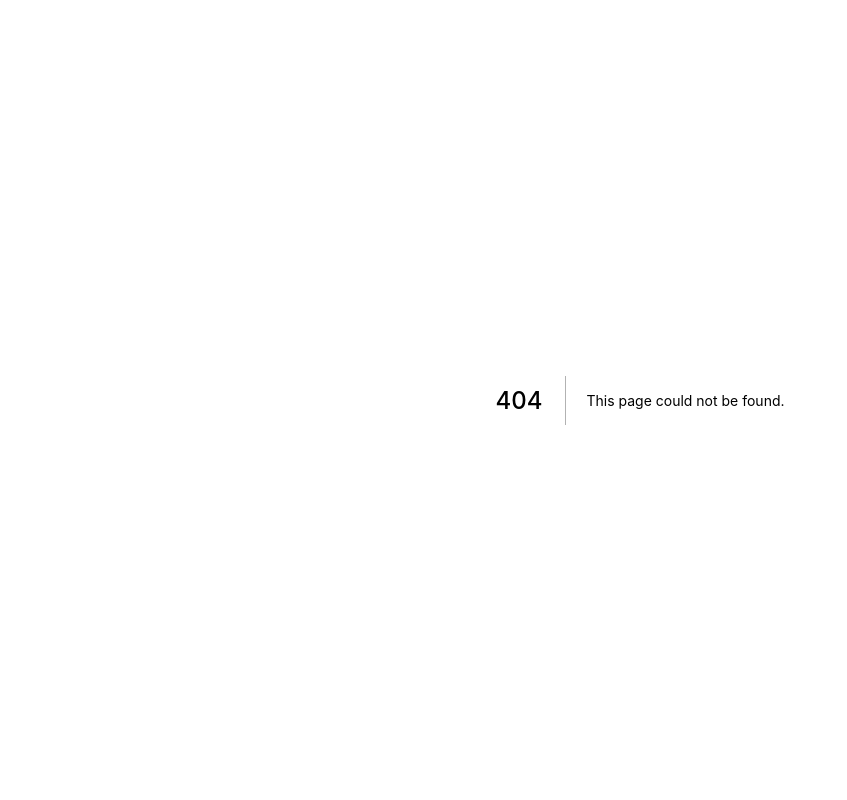
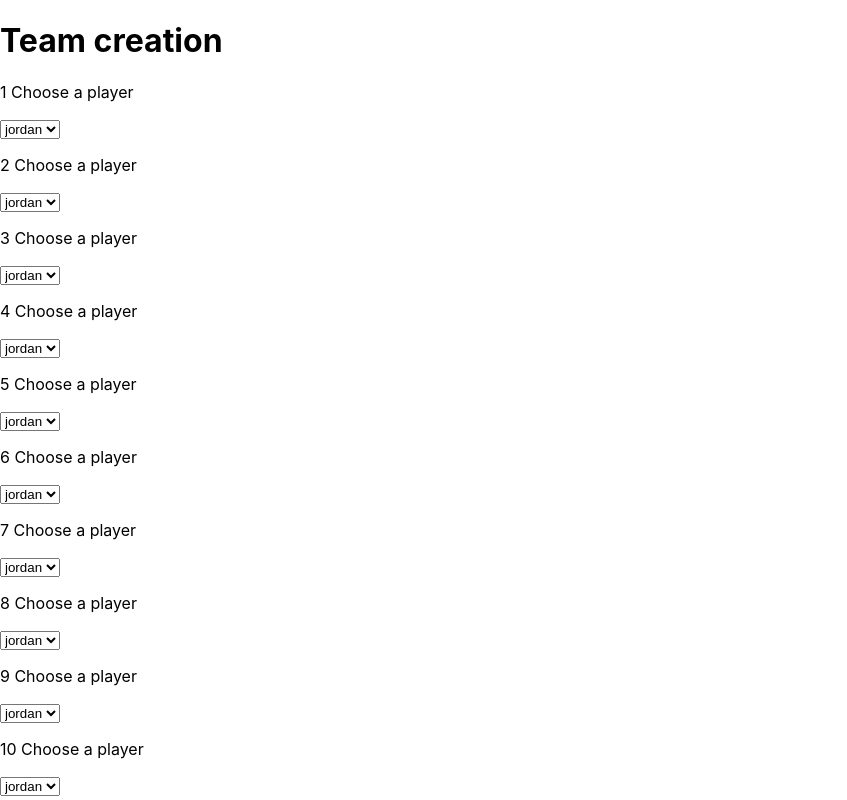
Before and after one commit to romaintailhurat/nbadatawebapp, a Next.js app: page /teams/create in a window 1280 px wide. Before the commit this address had no page. Shown: the top 800 px of the page, without its empty margins (0-847 px from the left). Built offline with nearby package versions, Linux system fonts and the light colour scheme.

Commit message:
Team creation page

```diff
--- /dev/null
+++ b/pages/teams/create/index.jsx
@@ -0,0 +1,20 @@
+function PlayerAdder({ i }) {
+	const fakes = ['jordan', 'shaq'];
+	return (
+		<div>
+			<p>{i + 1} Choose a player</p>
+			<select>{fakes.map(p => <option key={p} value={p}>{p}</option>)}</select>
+		</div>
+	);
+}
+
+function TeamCreation() {
+	return (
+		<div>
+			<h1>Team creation</h1>
+			{[...Array(15).keys()].map(i => <PlayerAdder key={i} i={i} />)}
+		</div>
+	);
+}
+
+export default TeamCreation;
```
Also changed, not shown: pages/teams/[teamid].jsx (added, +9 -0 lines).
